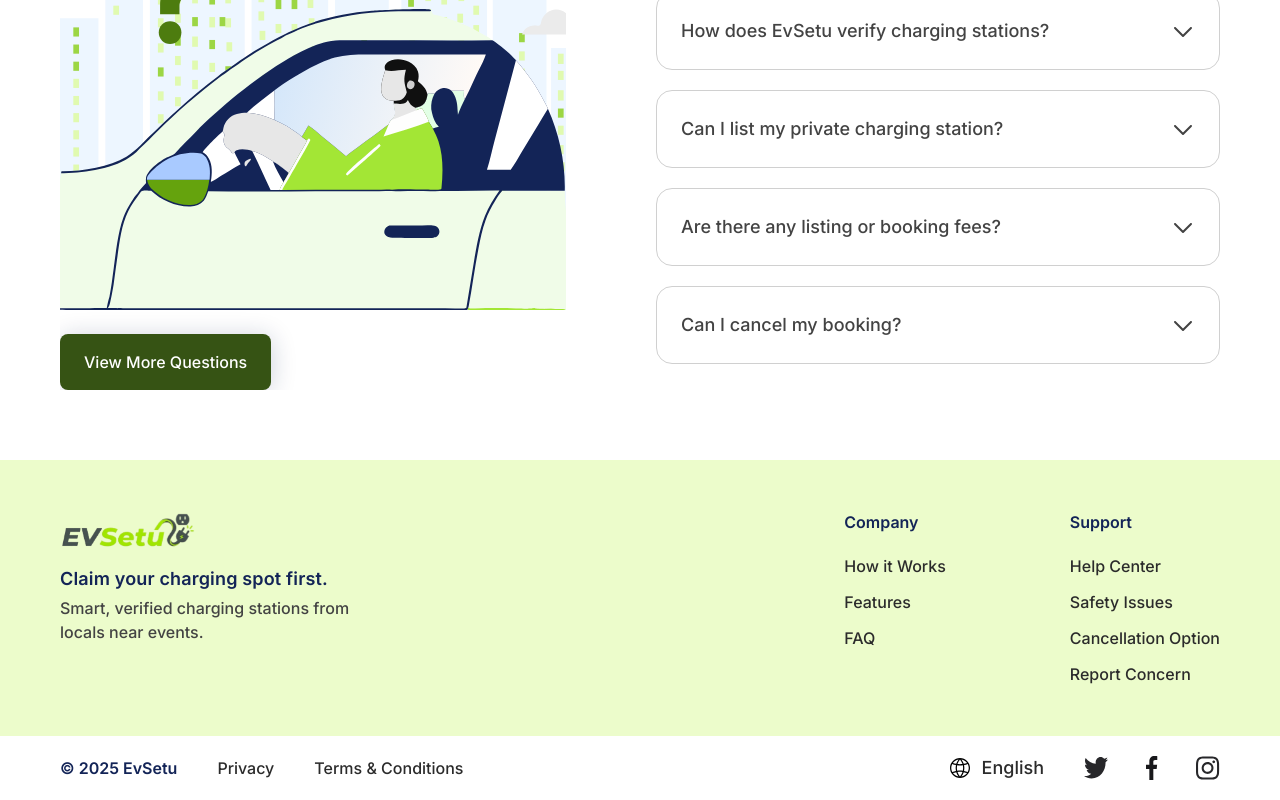
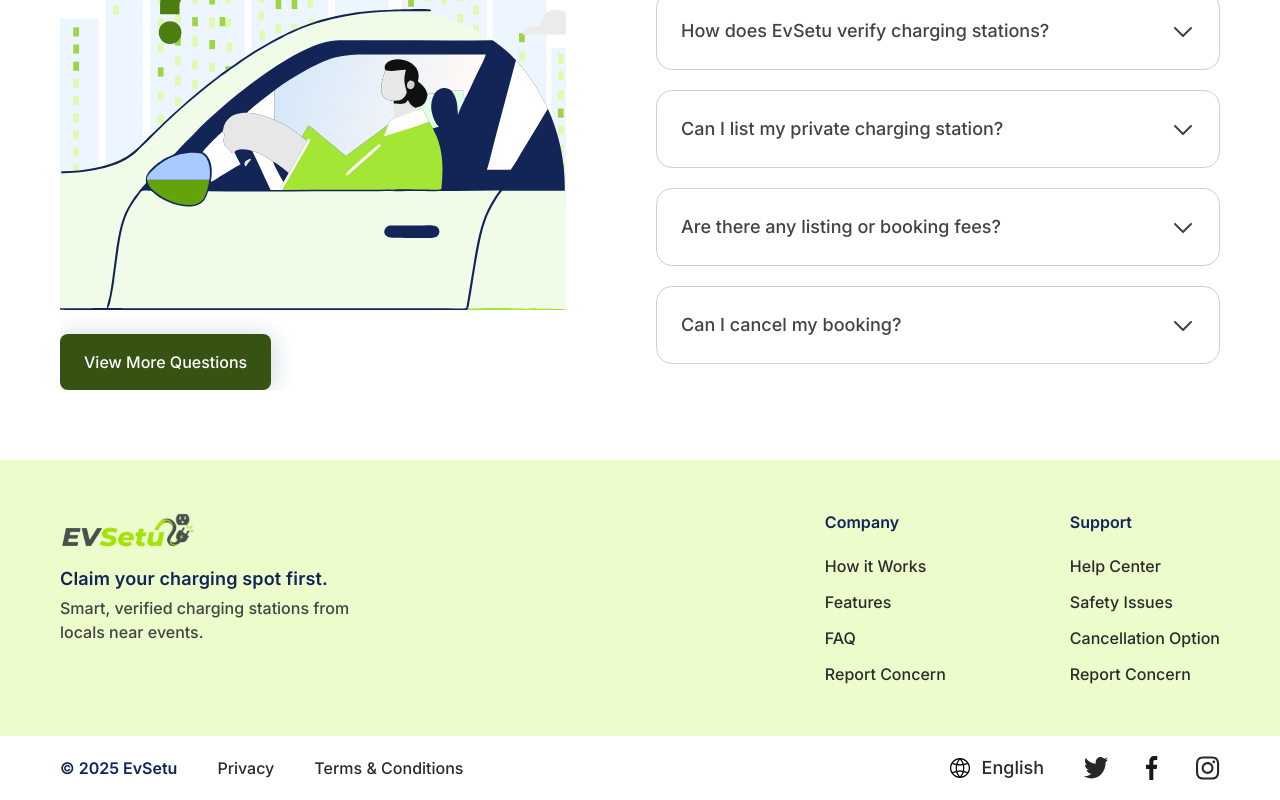
Before and after one commit to avinashkumar002/charge-mate, a Next.js app: page / in a window 1280 px wide. Shown: the part 3510-4310 px from the top of the page. Built offline with nearby package versions, Linux system fonts and the light colour scheme; no server answers.

Commit message:
linking fix

```diff
--- a/src/components/Footer/Footer.tsx
+++ b/src/components/Footer/Footer.tsx
@@ -44,22 +44,28 @@
                                             Company
                                         </Typography>
                                     </div>
+
                                     <div className="flex flex-col gap-3">
-                                        <ScrollNavLink
-                                            label="How it Works"
-                                            target="how-it-works"
-                                            typographyClassName="text-[#2B2B2B] cursor-pointer"
-                                        />
-                                        <ScrollNavLink
-                                            label="Features"
-                                            target="features-view"
-                                            typographyClassName="text-[#2B2B2B] cursor-pointer"
-                                        />
-                                        <ScrollNavLink
-                                            label="FAQ"
-                                            target="faq-view"
-                                            typographyClassName="text-[#2B2B2B] cursor-pointer"
-                                        />
+                                        <Link href="/how-it-works">
+                                            <Typography variant="para" weight={500} className="text-[#2B2B2B] cursor-pointer">
+                                                How it Works
+                                            </Typography>
+                                        </Link>
+                                        <Link href="/features">
+                                            <Typography variant="para" weight={500} className="text-[#2B2B2B] cursor-pointer">
+                                                Features
+                                            </Typography>
+                                        </Link>
+                                        <Link href="/faq">
+                                            <Typography variant="para" weight={500} className="text-[#2B2B2B] cursor-pointer">
+                                                FAQ
+                                            </Typography>
+                                        </Link>
+                                        <Link href="/report-concern">
+                                            <Typography variant="para" weight={500} className="text-[#2B2B2B] cursor-pointer">
+                                                Report Concern
+                                            </Typography>
+                                        </Link>
                                     </div>
                                 </div>
                                 <div className="flex flex-col gap-5">
```
